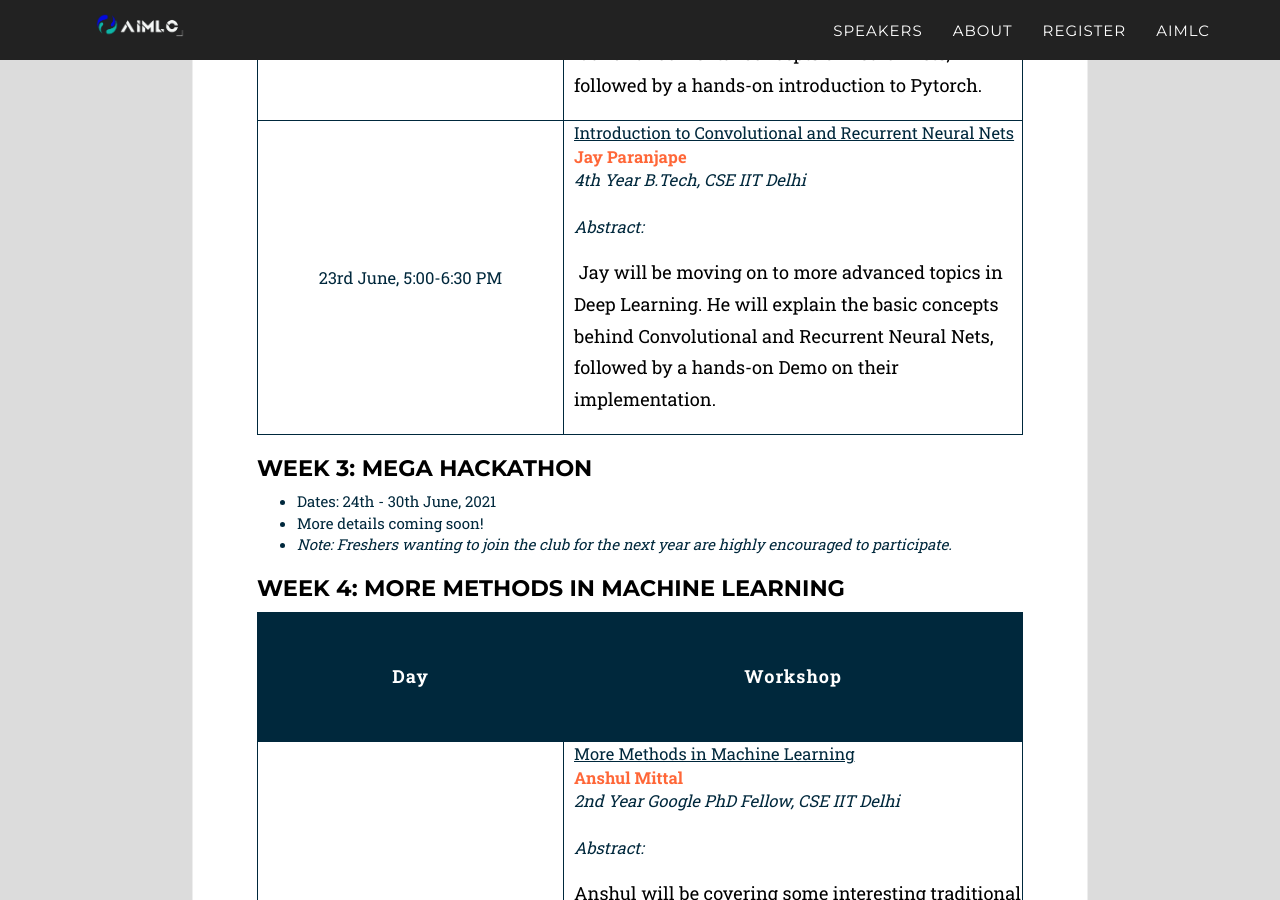
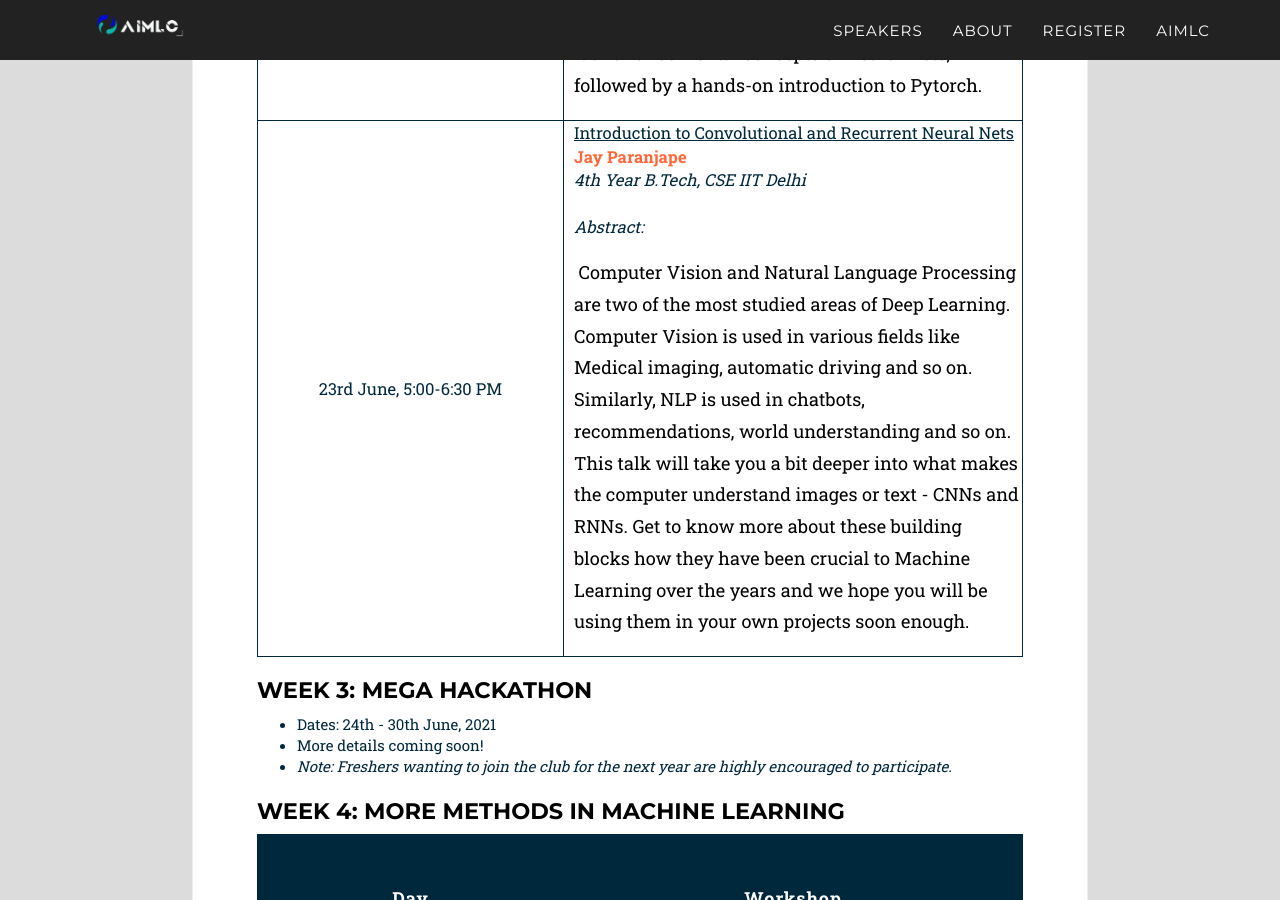
Before and after one commit to Ramneet-Singh/SummerOfML-2021, a Jekyll site: the page built from _2017_pages/agenda.html, in a window 1280 px wide and 900 px high, scrolled down 1634 px. Built offline with Jekyll 4.4.1, drawn with Linux system fonts in a browser that asks for light colours; some web fonts are replaced.

Commit message:
Added Register Button| Jay Speaker Update

```diff
--- a/_config.yml
+++ b/_config.yml
@@ -1,4 +1,4 @@
-title: Summer of ML 2020
+title: Summer of ML 2021
 description: > # this means to ignore newlines until "baseurl:"
   A series of 4 workshops, culminating in a hackathon, organised by AI & ML Club IIT Delhi. Join us for a month of learning in the field of ML.
 baseurl: "/SummerOfML-2021" # the subpath of your site, e.g. /blog
--- a/_data/twenty_17/agendas_2.yml
+++ b/_data/twenty_17/agendas_2.yml
@@ -5,5 +5,5 @@
 
 - time: 23rd June, 5:00-6:30 PM
   info: "<u>Introduction to Convolutional and Recurrent Neural Nets</u><br><b>Jay Paranjape</b><br><i>4th Year B.Tech, CSE IIT Delhi</i><br><br><i>Abstract:</i><p>
-  Jay will be moving on to more advanced topics in Deep Learning. He will explain the basic concepts behind Convolutional and Recurrent Neural Nets, followed by a hands-on Demo on their implementation.
+  Computer Vision and Natural Language Processing are two of the most studied areas of Deep Learning. Computer Vision is used in various fields like Medical imaging, automatic driving and so on. Similarly, NLP is used in chatbots, recommendations, world understanding and so on. This talk will take you a bit deeper into what makes the computer understand images or text - CNNs and RNNs. Get to know more about these building blocks how they have been crucial to Machine Learning over the years and we hope you will be using them in your own projects soon enough.
   </p>"
--- a/_data/twenty_17/speakers.yml
+++ b/_data/twenty_17/speakers.yml
@@ -53,9 +53,9 @@
   alt: Picture of Jay Paranjape
   topic: Introduction to Convolutional and Recurrent Neural Nets
   description: "<h3>Speaker Bio</h3><p>
-  Jay is a 4th Year B.Tech student in the CSE Department at IIT Delhi. He is a soon to be Data Scientist at Microsoft. He also has 3 publications in top ML Journals, and has previously been an ML intern at Robert Bosch.
+  Jay will graduate this year from the Computer Science Dept IIT Delhi. He has been associated with ML right from his first year and has experience working on problems with industries like Bosch and Microsoft. He will now be joining Microsoft as an ML engineer. He is currently working with Prof Chetan Arora in collaboration with AIIMS.
   </p><br><h3>Abstract</h3><p>
-  Jay will be moving on to more advanced topics in Deep Learning. He will explain the basic concepts behind Convolutional and Recurrent Neural Nets, followed by a hands-on Demo on their implementation.
+  Computer Vision and Natural Language Processing are two of the most studied areas of Deep Learning. Computer Vision is used in various fields like Medical imaging, automatic driving and so on. Similarly, NLP is used in chatbots, recommendations, world understanding and so on. This talk will take you a bit deeper into what makes the computer understand images or text - CNNs and RNNs. Get to know more about these building blocks how they have been crucial to Machine Learning over the years and we hope you will be using them in your own projects soon enough.
   </p>
   "
 
--- a/_includes/2017_data/speakers.html
+++ b/_includes/2017_data/speakers.html
@@ -26,5 +26,9 @@
             </div>
             {% endfor %}
         </div>
+        <p><b>If this amazing lineup interests you, register now!</b></p>
+        <center><a
+                href="https://docs.google.com/forms/d/e/1FAIpQLScfA6M0r1YFoVrThuILnubNW5SY9UdWlnEBULScULvnDd-3MA/viewform"
+                target="_blank" rel="noreferrer" class="page-scroll btn btn-xl">Register Now</a></center>
     </div>
 </section>
```
